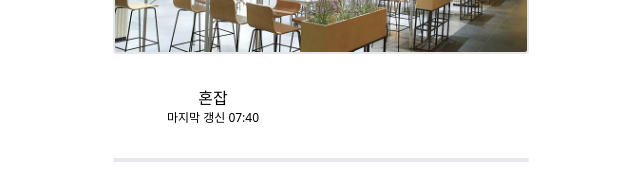
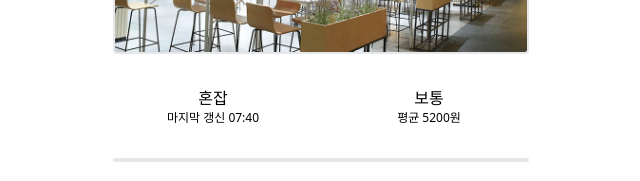
Before and after one commit to seolcu/ajou-cafeteria, a React (Vite) app: page /cafeteria/0 in a window 1280 px wide. Shown: the part 246-427 px from the top of the page, without its empty margins (319-959 px from the left). Built offline with nearby package versions, Linux system fonts and the light colour scheme; what @catppuccin/tailwindcss would draw is missing.

Commit message:
new-feature: averagePrice indicator

```diff
--- a/src/functions/cafeteriaInfoList.js
+++ b/src/functions/cafeteriaInfoList.js
@@ -189,13 +189,13 @@ const cafeteriaInfoList = [
         id: 0,
         name: "김치찌개",
         ingredients: ["김치", "두부", "고추장", "물", "돼지고기"],
-        price: 3000,
+        price: 9000,
       },
       {
         id: 1,
         name: "치즈불닭",
         ingredients: ["치즈", "닭고기", "물", "고추장"],
-        price: 4000,
+        price: 8000,
       },
     ],
   },
--- a/src/routes/Cafeteria.jsx
+++ b/src/routes/Cafeteria.jsx
@@ -26,19 +26,23 @@ export default function Cafeteria() {
   const hours = intToTimeString(date.getHours());
   const minutes = intToTimeString(date.getMinutes() - (date.getMinutes() % 10));
 
+  let averagePrice = 0;
   if (cafeteriaInfo.type == "collection") {
-    const averagePriceList = [];
+    let sum = 0;
+    let count = 0;
     cafeteriaInfo.shops.forEach((shop) => {
-      averagePriceList.push(
-        shop.menu.reduce((a, b) => a + b, 0) / shop.menu.length
-      );
+      shop.menu.forEach((menu) => {
+        sum += menu.price;
+        count++;
+      });
     });
-    const averagePrice =
-      averagePriceList.reduce((a, b) => a + b, 0) / averagePriceList.length;
+    averagePrice = Math.round(sum / count);
   } else if (cafeteriaInfo.type == "random") {
-    const averagePrice = cafeteriaInfo.price;
+    averagePrice = cafeteriaInfo.price;
   } else if (cafeteriaInfo.type == "restaurant") {
-    const averagePrice = cafeteriaInfo.price;
+    averagePrice =
+      cafeteriaInfo.menu.reduce((sum, menu) => sum + menu.price, 0) /
+      cafeteriaInfo.menu.length;
   }
 
   if (!cafeteriaInfo) {
@@ -93,7 +97,36 @@ export default function Cafeteria() {
             <p className="text-xs">마지막 갱신 {hours + ":" + minutes}</p>
           </div>
 
-          <div className="bg-base text-center p-4 rounded font-medium"></div>
+          <div
+            className={
+              "text-base text-center p-4 rounded font-medium " +
+              (averagePrice >= 8000
+                ? "bg-red"
+                : averagePrice >= 5000
+                ? "bg-yellow "
+                : averagePrice >= 3000
+                ? "bg-green"
+                : averagePrice >= 0
+                ? "bg-blue"
+                : "bg-overlay0")
+            }
+          >
+            <h2 className="font-medium">
+              {averagePrice >= 8000
+                ? "비쌈"
+                : averagePrice >= 5000
+                ? "보통"
+                : averagePrice >= 3000
+                ? "저렴"
+                : averagePrice >= 0
+                ? "매우 저렴"
+                : "정보 없음"}
+            </h2>
+            <p className="text-xs">
+              {cafeteriaInfo.type == "random" ? "" : "평균 "}
+              {averagePrice}원
+            </p>
+          </div>
         </div>
 
         <hr className="border-2 rounded border-text" />
```
